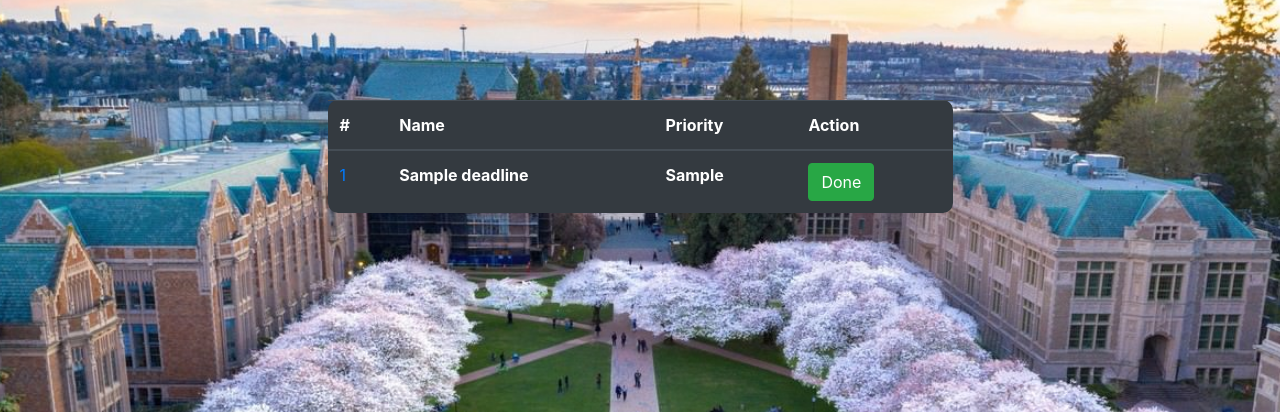
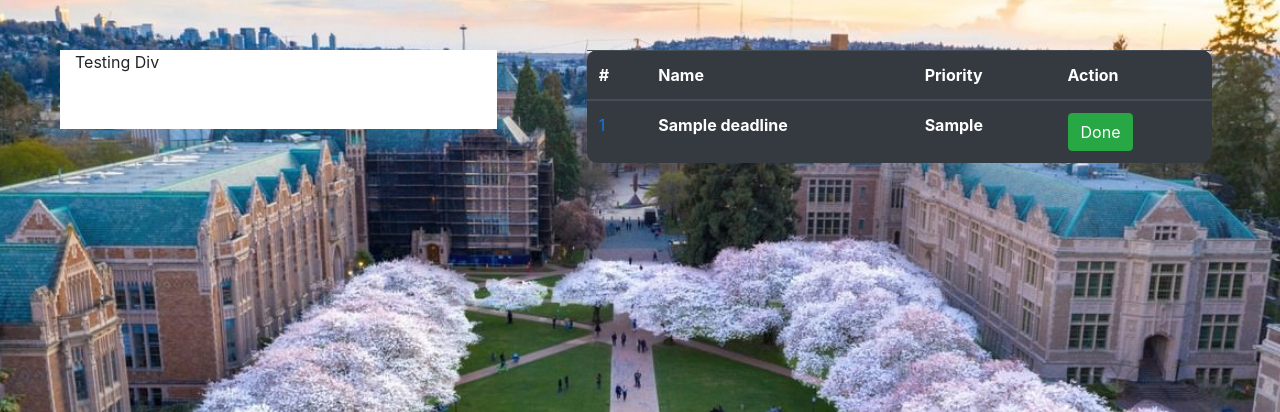
Before and after one commit to citz73/Graduate-Matcher, a Django app: page / in a window 1280 px wide. Shown: the part 56-468 px from the top of the page. Run offline with Django 3.2, Linux system fonts and the light colour scheme; tables that the repository leaves empty hold one stand-in row (values such as "Sample post"); some libraries are stand-ins or nearby versions.

Commit message:
add profile section to index

```diff
--- a/gradmatchapp/static/gradmatchapp/style.css
+++ b/gradmatchapp/static/gradmatchapp/style.css
@@ -1,11 +1,11 @@
 body {
-    background: white url("background.jpg") no-repeat center center fixed;
+    background: url("background.jpg") no-repeat center center fixed;
     background-size: cover;
 }
 
 .table {
     border-radius: 10px;
-    margin: 100px auto;
+    margin: 50px auto;
     float: none;
 }
 
@@ -19,6 +19,11 @@ body {
 .white-box{
     background-color: white;
     color: black;
+}
+
+.profile {
+    background-color: white;
+    margin: 50px 75px;
 }
 
 h1{
--- a/gradmatchapp/templates/gradmatchapp/index.html
+++ b/gradmatchapp/templates/gradmatchapp/index.html
@@ -8,8 +8,10 @@
 	</head>
 	<body>
 		{% block body %}
-			<div class="container-fluid">
-				<table style="width: 50%" class="table table-dark table-hover text-centered">
+		<div class="row">
+				<div class="col-4 profile">Testing Div</div>
+				<div class="col-6">
+					<table style="width: 100%" class="table table-dark table-hover text-centered">
 						<thead>
 							<tr>
 								<th scope="col">#</th>
@@ -32,6 +34,7 @@
 						</tbody>
 					</table>
 				</div>
+		</div>
 		{% endblock %}
 	</body>
 </html>
```
Lines whose indentation alone changed are shown as unchanged.
